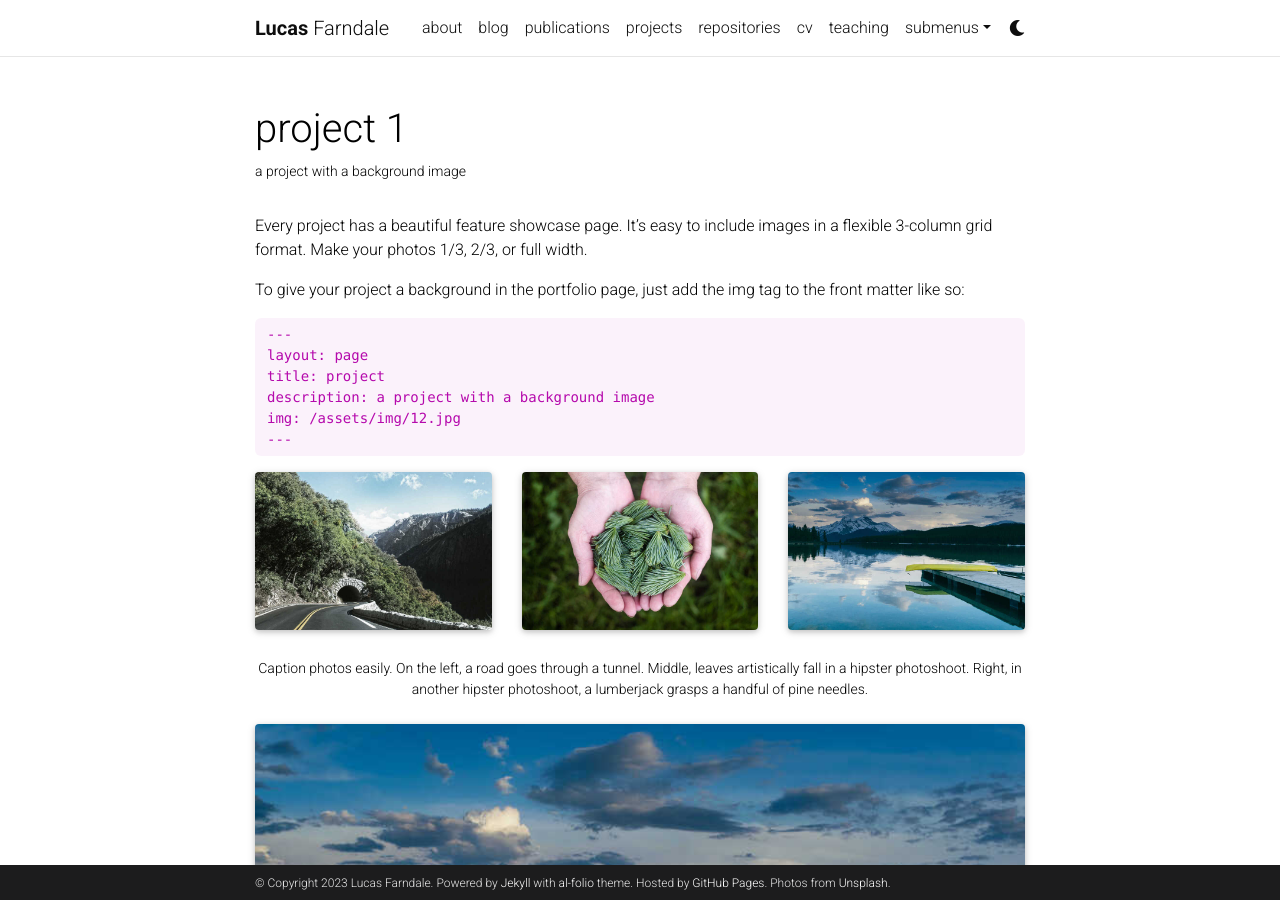
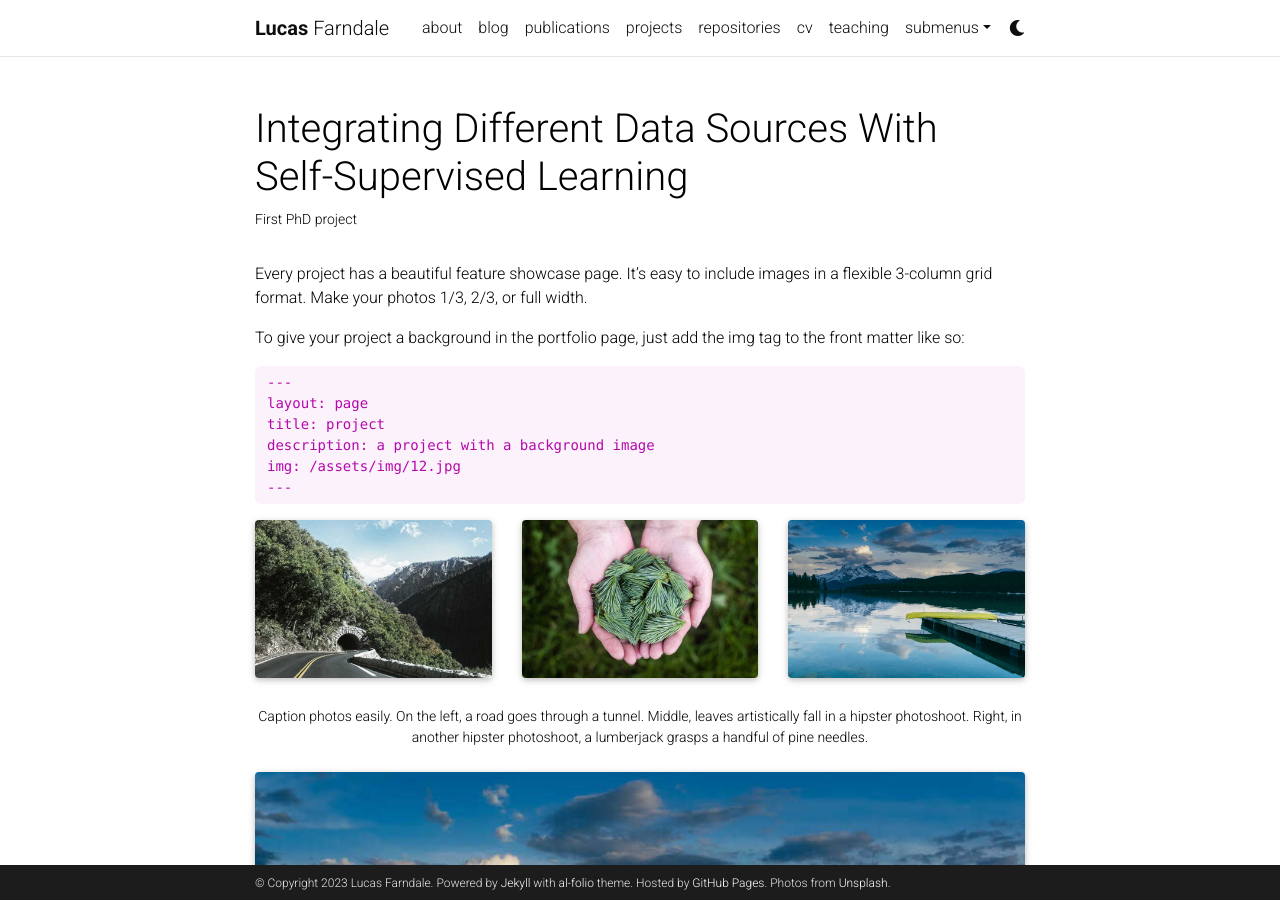
Before and after one commit to lucasfarndale/lucasfarndale.github.io, a Jekyll site: the page built from _projects/1_project.md, in a window 1280 px wide and 900 px high. Built offline with Jekyll 4.4.1, drawn with Linux system fonts in a browser that asks for light colours; full-size pictures stand in for the smaller copies a plugin makes; comment, search, counter and statistics services are not loaded; a style sheet for code colours, icons or effects is not loaded.

Commit message:
Update 1_project.md

```diff
--- a/_projects/1_project.md
+++ b/_projects/1_project.md
@@ -1,7 +1,7 @@
 ---
 layout: page
-title: project 1
-description: a project with a background image
+title: Integrating Different Data Sources With Self-Supervised Learning
+description: First PhD project
 img: assets/img/12.jpg
 importance: 1
 category: work
```
